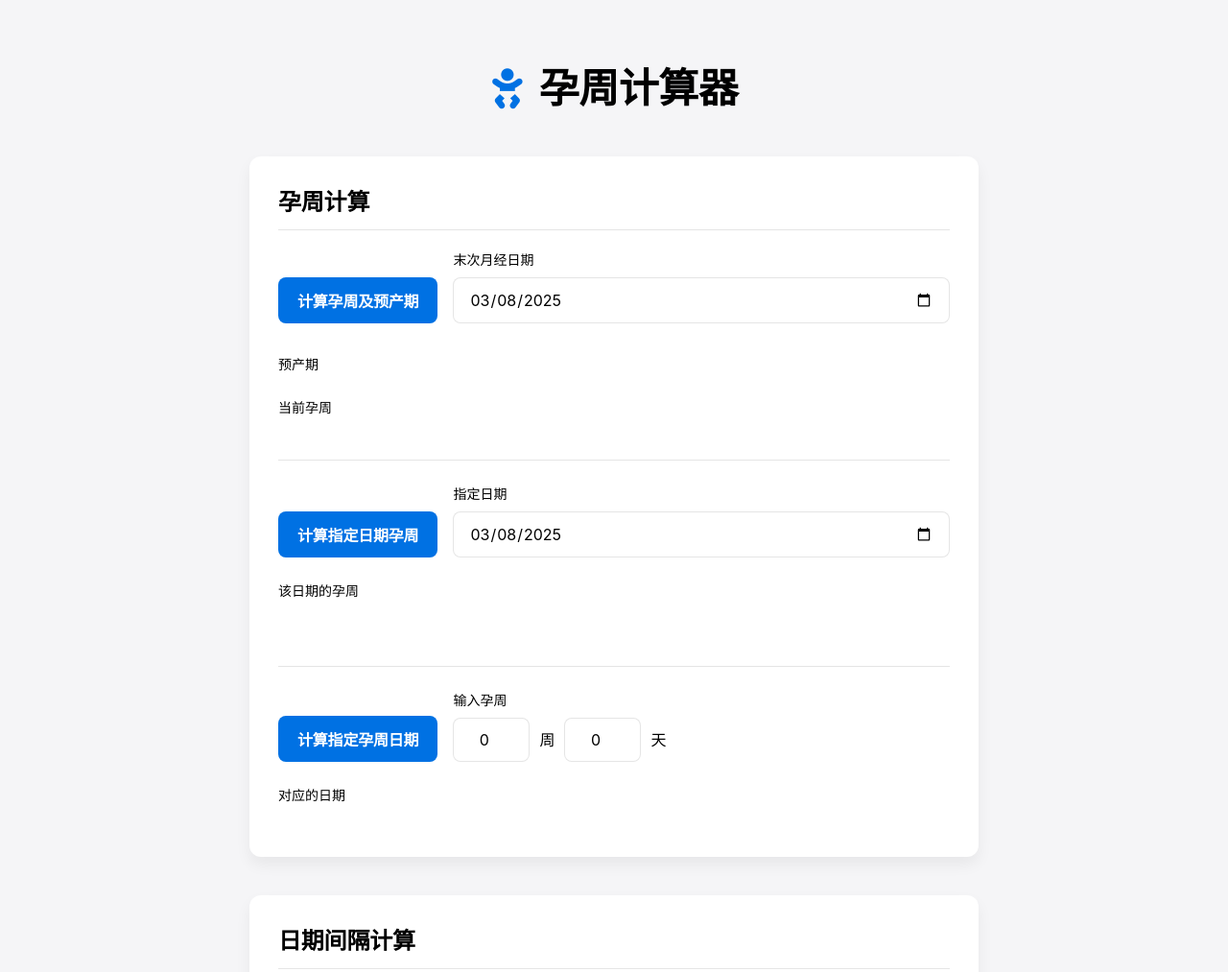
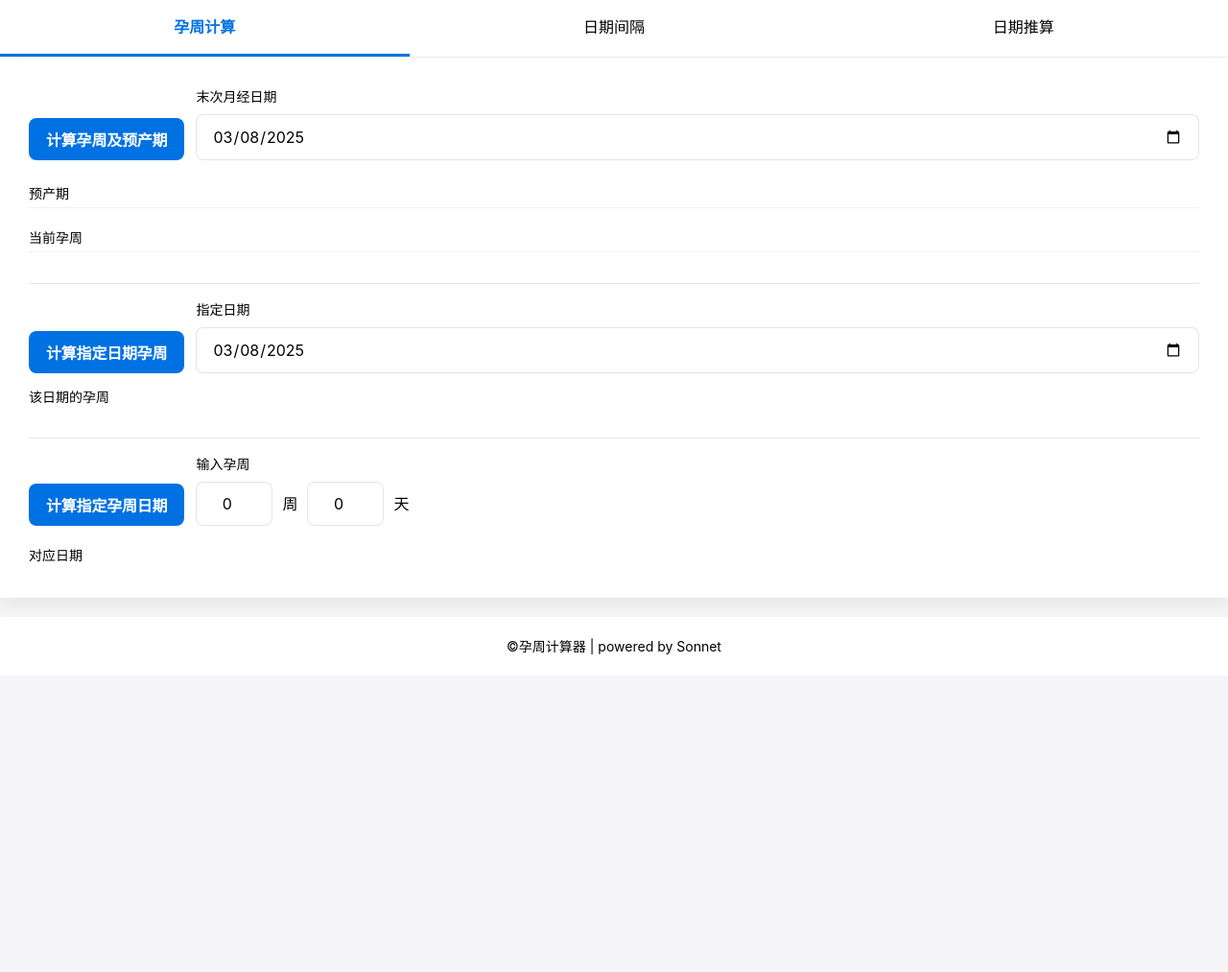
Before and after one commit to ggvisPro/idea, a plain HTML site: page pregnancy/index.html in a window 1280 px wide. Shown: the top 1013 px of the page at 96% size. After the commit the page ends 800 px from the top, so only its background shows below. Drawn offline with Linux system fonts and the light colour scheme.

Commit message:
pregnancy

```diff
--- a/pregnancy/index.html
+++ b/pregnancy/index.html
@@ -9,20 +9,16 @@
     <title>孕周计算器</title>
     <link rel="stylesheet" href="style.css">
     <!-- 添加图标字体支持 -->
-    <link rel="stylesheet" href="https://cdnjs.cloudflare.com/ajax/libs/font-awesome/6.0.0/css/all.min.css">
 </head>
 <body>
     <div class="container">
-        <h1>
-            <span class="title-icon"><i class="fas fa-baby"></i></span>
-            孕周计算器
-        </h1>
+        <div class="tab-navigation">
+            <div class="tab active" data-tab="pregnancy-tab">孕周计算</div>
+            <div class="tab" data-tab="date-diff-tab">日期间隔</div>
+            <div class="tab" data-tab="date-calc-tab">日期推算</div>
+        </div>
 
-        <div class="calculator-section">
-            <div class="section-header">
-                <h2>孕周计算</h2>
-                <div class="divider"></div>
-            </div>
+        <div class="calculator-section active" id="pregnancy-tab">
             <div class="form-group">
                 <button onclick="calculatePregnancy()">计算孕周及预产期</button>
                 <div class="input-wrapper">
@@ -32,22 +28,22 @@
             </div>
 
             <div id="pregnancyResults" class="results">
-                <div class="result-item">
+                <div class="result-item inline-result">
                     <span class="label">预产期</span>
                     <span id="dueDate" class="value"></span>
                 </div>
-                <div class="result-item">
+                <div class="result-item inline-result">
                     <span class="label">当前孕周</span>
                     <span id="currentWeek" class="value"></span>
                 </div>
 
-                <div class="form-group mt-20">
+                <div class="form-group mt-20 compact-results">
                     <button onclick="calculateSpecificDateWeek()">计算指定日期孕周</button>
                     <div class="input-wrapper">
                         <label for="specificDate">指定日期</label>
                         <input type="date" id="specificDate">
                     </div>
-                    <div class="result-item">
+                    <div class="result-item no-margin">
                         <span class="label">该日期的孕周</span>
                         <span id="specificDateWeek" class="value"></span>
                     </div>
@@ -64,19 +60,15 @@
                             <span class="week-separator">天</span>
                         </div>
                     </div>
-                    <div class="result-item">
-                        <span class="label">对应的日期</span>
+                    <div class="result-item inline-result">
+                        <span class="label">对应日期</span>
                         <span id="weekDate" class="value"></span>
                     </div>
                 </div>
             </div>
         </div>
 
-        <div class="calculator-section">
-            <div class="section-header">
-                <h2>日期间隔计算</h2>
-                <div class="divider"></div>
-            </div>
+        <div class="calculator-section" id="date-diff-tab">
             <div class="form-group">
                 <button onclick="calculateDateDifference()">计算日期的间隔</button>
                 <div class="input-wrapper">
@@ -88,17 +80,13 @@
                     <input type="date" id="date2">
                 </div>
             </div>
-            <div class="result-item">
+            <div class="result-item inline-result">
                 <span class="label">间隔天数</span>
                 <span id="dateDifference" class="value"></span>
             </div>
         </div>
 
-        <div class="calculator-section">
-            <div class="section-header">
-                <h2>日期推算</h2>
-                <div class="divider"></div>
-            </div>
+        <div class="calculator-section" id="date-calc-tab">
             <div class="form-group">
                 <button onclick="calculateNewDate()">推算日期</button>
                 <div class="input-wrapper">
@@ -116,14 +104,14 @@
                     </div>
                 </div>
             </div>
-            <div class="result-item">
+            <div class="result-item inline-result">
                 <span class="label">计算结果</span>
                 <span id="newDate" class="value"></span>
             </div>
         </div>
 
         <footer>
-            <p>© 2025 孕周计算器</p>
+            <p>©孕周计算器 | powered by Sonnet</p>
         </footer>
     </div>
     <script src="script.js"></script>
--- a/pregnancy/script.js
+++ b/pregnancy/script.js
@@ -192,6 +192,24 @@ function animateResults(elementIds) {
 
 // 页面加载后设置今天的日期为默认值
 document.addEventListener('DOMContentLoaded', function() {
+    // 选项卡切换功能
+    const tabs = document.querySelectorAll('.tab');
+    tabs.forEach(tab => {
+        tab.addEventListener('click', function() {
+            // 移除所有选项卡和内容区域的active类
+            tabs.forEach(t => t.classList.remove('active'));
+            const sections = document.querySelectorAll('.calculator-section');
+            sections.forEach(s => s.classList.remove('active'));
+
+            // 为当前点击的选项卡添加active类
+            this.classList.add('active');
+
+            // 显示对应的内容区域
+            const targetTabId = this.getAttribute('data-tab');
+            document.getElementById(targetTabId).classList.add('active');
+        });
+    });
+
     const today = new Date();
 
     if (document.getElementById('lastPeriod'))
--- a/pregnancy/style.css
+++ b/pregnancy/style.css
@@ -29,16 +29,17 @@ body {
     line-height: 1.5;
     color: var(--text-color);
     background: var(--light-bg);
-    padding: 20px;
+    padding: 0; /* 移除body的内边距 */
+    margin: 0; /* 确保body没有外边距 */
     min-height: 100vh;
     -webkit-font-smoothing: antialiased;
     -moz-osx-font-smoothing: grayscale;
 }
 
 .container {
-    max-width: 800px;
+    max-width: 100%; /* 设置为100%宽度，填满整个屏幕 */
     margin: 0 auto;
-    padding: 0 20px;
+    padding: 0; /* 移除容器的内边距 */
 }
 
 h1 {
@@ -77,26 +78,64 @@ h2 {
     margin-top: 10px;
 }
 
+/* 选项卡导航样式 */
+.tab-navigation {
+    display: flex;
+    background-color: var(--card-bg);
+    border-radius: 0; /* 移除圆角 */
+    overflow: hidden;
+    margin-bottom: 1px;
+    box-shadow: var(--shadow);
+}
+
+.tab {
+    flex: 1;
+    text-align: center;
+    padding: 16px 10px;
+    cursor: pointer;
+    transition: var(--transition);
+    font-weight: 500;
+    color: var(--secondary-text);
+    border-bottom: 3px solid transparent;
+}
+
+.tab.active {
+    color: var(--primary-color);
+    border-bottom: 3px solid var(--primary-color);
+    font-weight: 600;
+}
+
+.tab:hover:not(.active) {
+    color: var(--primary-dark);
+    background-color: rgba(0, 113, 227, 0.05);
+}
+
 .calculator-section {
-    margin-bottom: 40px;
-    padding: 30px;
+    display: none;
+    margin-bottom: 0; /* 移除底部边距 */
+    padding: 24px 20px;
     background-color: var(--card-bg);
-    border-radius: var(--border-radius);
+    border-radius: 0; /* 移除圆角 */
     box-shadow: var(--shadow);
     transition: var(--transition);
 }
 
+.calculator-section.active {
+    display: block;
+}
+
 .form-group {
-    margin-bottom: 24px;
+    margin-bottom: 16px;
     display: flex;
     flex-direction: column;
-    gap: 16px;
+    gap: 12px;
 }
 
 .input-wrapper {
     display: flex;
     flex-direction: column;
     width: 100%;
+    margin-bottom: 0;
 }
 
 label {
@@ -162,7 +201,7 @@ button {
     background: var(--primary-color);
     color: white;
     border: none;
-    padding: 12px 20px;
+    padding: 10px 18px;
     border-radius: 8px;
     cursor: pointer;
     font-size: 16px;
@@ -183,44 +222,87 @@ button:active {
 }
 
 .results {
-    margin-top: 24px;
+    margin-top: 16px;
     display: flex;
     flex-direction: column;
-    gap: 16px;
+    gap: 12px;
 }
 
 .result-item {
     display: flex;
-    align-items: baseline;
-    flex-wrap: wrap;
-    margin-top: 8px;
+    align-items: center;
+    flex-wrap: nowrap;
+    margin-top: 4px;
+    justify-content: space-between;
 }
 
 .label {
     font-size: 14px;
     color: #000000; /* 纯黑色标签 */
     margin-right: 8px;
-    min-width: 100px;
+    min-width: 80px; /* 减小固定宽度 */
+    flex-shrink: 0; /* 防止标签缩小 */
 }
 
 .value {
     font-size: 18px;
     font-weight: 500;
     color: #000000; /* 纯黑色值 */
+    text-align: right; /* 右对齐值 */
+    flex-grow: 1; /* 值占据剩余空间 */
 }
 
 .mt-20 {
-    margin-top: 28px;
-    padding-top: 24px;
+    margin-top: 20px;
+    padding-top: 16px;
     border-top: 1px solid rgba(0, 0, 0, 0.1);
 }
 
 footer {
     text-align: center;
-    margin-top: 60px;
-    margin-bottom: 30px;
+    padding: 20px 0;
+    margin-top: 20px;
+    margin-bottom: 0; /* 移除底部边距 */
     color: var(--secondary-text);
     font-size: 14px;
+    background-color: var(--card-bg);
+    width: 100%;
+}
+
+/* 行内结果显示 */
+.inline-result {
+    display: flex;
+    justify-content: space-between;
+    align-items: center;
+    padding: 4px 0;
+    border-bottom: 1px solid rgba(0, 0, 0, 0.05);
+}
+
+.inline-result:last-child {
+    border-bottom: none;
+}
+
+.inline-result .label {
+    text-align: left;
+}
+
+.inline-result .value {
+    text-align: right;
+    max-width: 80%; /* 确保值不会占用太多空间 */
+    overflow: hidden;
+    text-overflow: ellipsis;
+}
+
+.compact-results {
+    margin-bottom: 0px; /* 减少底部边距 */
+}
+
+.no-margin {
+    margin-top: 2px; /* 减少顶部边距 */
+}
+
+.results .form-group:last-child {
+    margin-bottom: 0; /* 移除最后一个表单组的底部边距 */
 }
 
 /* 增强响应式设计 */
@@ -243,6 +325,11 @@ footer {
     .result-item {
         width: 100%;
     }
+
+    .calculator-section {
+        border-radius: 0; /* 确保在大屏幕上也没有圆角 */
+        padding: 30px; /* 在大屏幕上增加内边距 */
+    }
 }
 
 @media (max-width: 767px) {
@@ -251,9 +338,13 @@ footer {
         margin: 30px 0;
     }
 
+    .container {
+        padding: 0; /* 在小屏幕上确保没有内边距 */
+    }
+
     .calculator-section {
-        padding: 24px 20px;
-        border-radius: 10px;
+        padding: 20px 15px;
+        border-radius: 0;
     }
 
     button {
@@ -263,6 +354,19 @@ footer {
 
     .days-input {
         flex-direction: column;
+    }
+
+    .tab {
+        padding: 12px 8px;
+        font-size: 14px;
+    }
+
+    .result-item {
+        flex-wrap: wrap; /* 在小屏幕上允许换行 */
+    }
+
+    .label {
+        min-width: 100px; /* 在小屏幕上恢复标签宽度 */
     }
 }
 
@@ -309,4 +413,8 @@ footer {
     .mt-20 {
         border-top-color: rgba(255, 255, 255, 0.1);
     }
+
+    .inline-result {
+        border-bottom-color: rgba(255, 255, 255, 0.05);
+    }
 }
```
